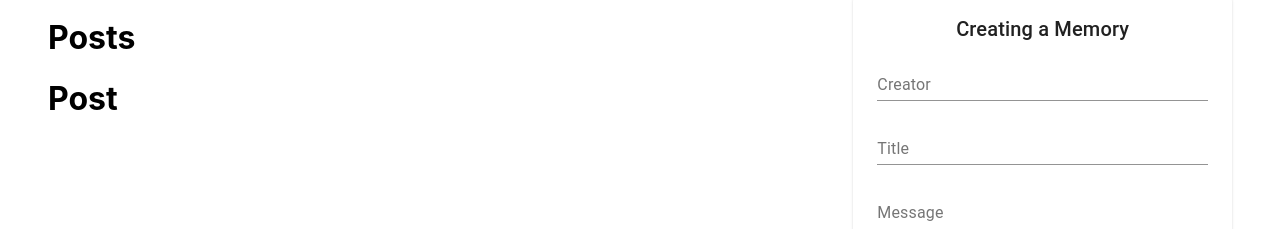
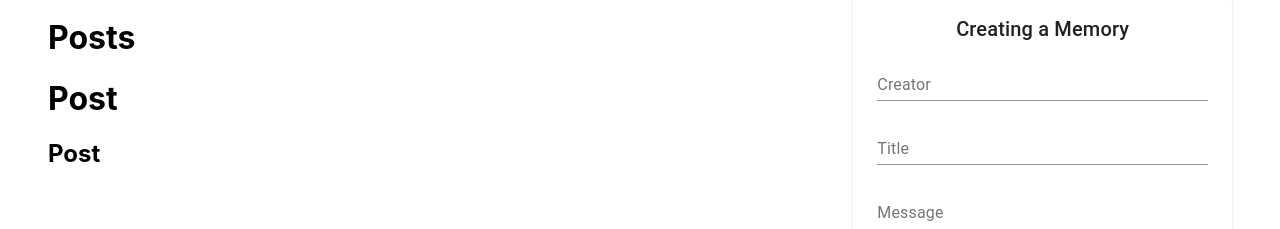
Before and after one commit to Arvind-Kumar-Mahato/Memories-app, a React (Create React App) app in the folder client/: page / in a window 1280 px wide. Shown: the part 135-364 px from the top of the page. Built offline with nearby package versions, Linux system fonts and the light colour scheme; no server answers.

Commit message:
working on post

```diff
--- a/client/src/Components/Posts/Post/Post.jsx
+++ b/client/src/Components/Posts/Post/Post.jsx
@@ -5,6 +5,7 @@ const Post = () => {
   return (
     <div>
      <h1>Post</h1>
+     <h2>Post</h2>
     </div>
   )
 }
```
